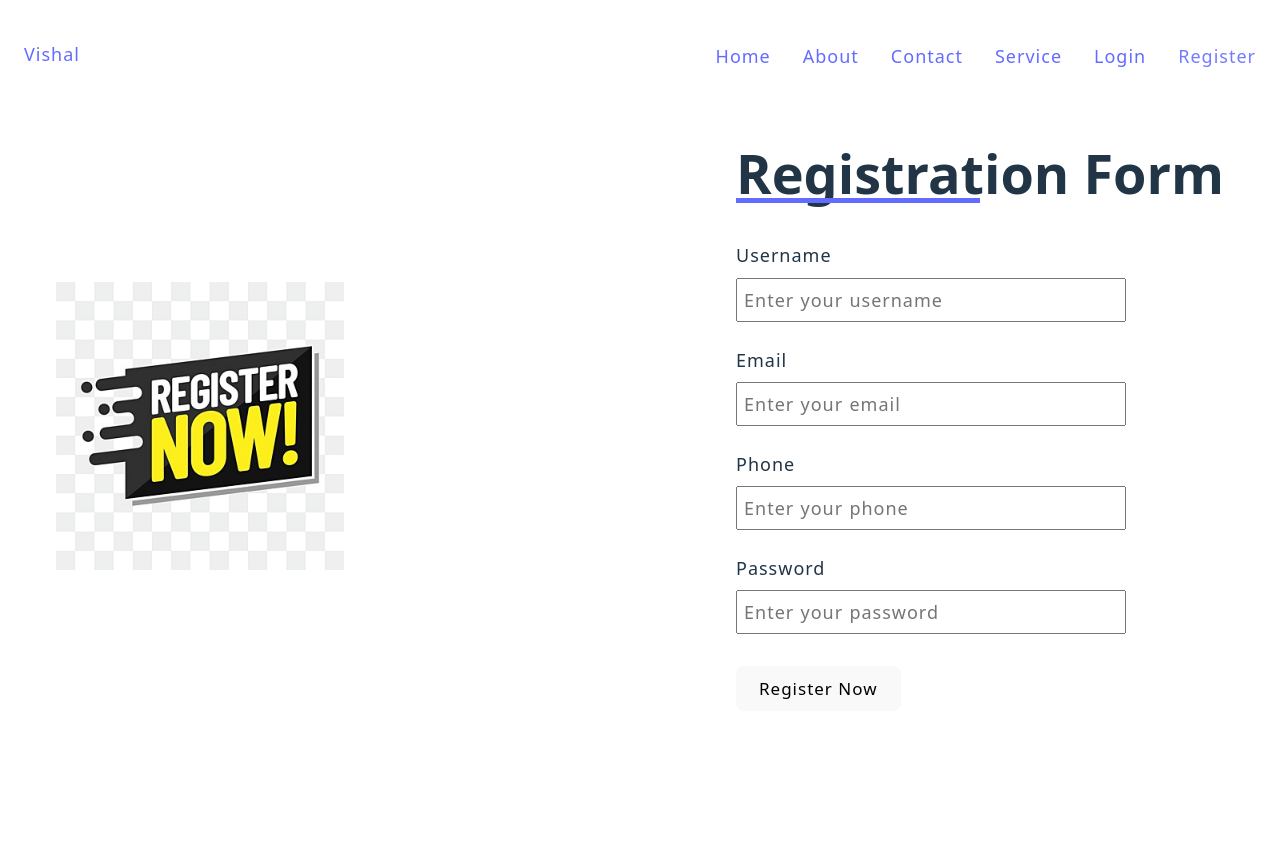
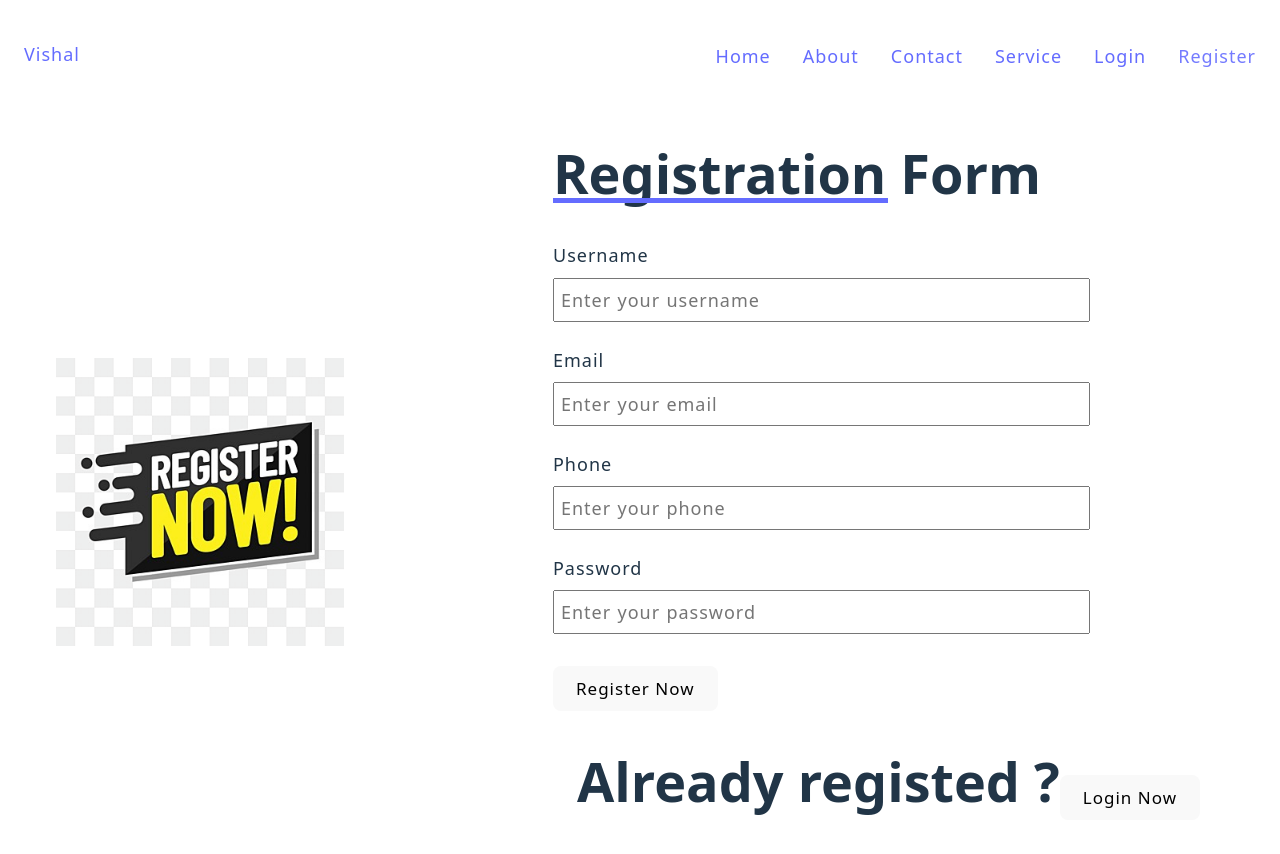
Before and after one commit to Vishal2970/Rivision, a React (Create React App) app: page /register in a window 1280 px wide. Shown: the top 854 px of the page. Before the commit the page ends 800 px from the top, so only its background shows below. Built offline with nearby package versions, Linux system fonts and the light colour scheme.

Commit message:
login and register

```diff
--- a/src/Pages/Login.jsx
+++ b/src/Pages/Login.jsx
@@ -1,19 +1,41 @@
 import { useState } from "react";
+import { useNavigate } from "react-router-dom";
 
+const URL = "http://localhost:5000/api/auth/login";
 export const Login = () => {
   const [user, setUser] = useState({
     email: "",
     password: "",
   });
-  const handleSubmit = (e) => {
+  const navigate = useNavigate();
+
+  const handleSubmit = async (e) => {
     e.preventDefault();
-    console.log(user);
+    try {
+      const response = await fetch(URL, {
+        method: "POST",
+        headers: {
+          "Content-Type": "application/json",
+        },
+        body: JSON.stringify(user),
+      });
+      if (response.ok) {
+        // setUser({email: "",password: ""})
+        // alert("login successfull");
+        navigate("/");
+      } else {
+        setUser({ email: "", password: "" });
+        alert("Invalid Credential");
+      }
+    } catch (error) {
+      console.log(error);
+    }
   };
   const handleInput = (e) => {
     // console.log(e);
     let name = e.target.name;
     let value = e.target.value;
-    console.log(value);
+    // console.log(value);
     setUser({
       ...user,
       [name]: value,
@@ -68,6 +90,16 @@ export const Login = () => {
                     Login Now
                   </button>
                 </form>
+                <div className="container">
+                  <h1>Not registed ?</h1>
+                  <button
+                    type="register"
+                    className="btn btn-register"
+                    onClick={() => navigate("/register")}
+                  >
+                    Register Now
+                  </button>
+                </div>
               </div>
             </div>
           </div>
--- a/src/Pages/Register.jsx
+++ b/src/Pages/Register.jsx
@@ -1,4 +1,5 @@
 import { useState } from "react";
+import { useNavigate } from "react-router-dom";
 
 export const Register = () => {
   const [user, setUser] = useState({
@@ -7,7 +8,7 @@ export const Register = () => {
     phone: "",
     password: "",
   });
-
+const navigate=useNavigate();
   const handleSubmit = async (e) => {
     e.preventDefault();
     // console.log(user);
@@ -20,11 +21,13 @@ export const Register = () => {
         body: JSON.stringify(user),
       });
      if(response.ok){
-        setUser({username: "",email: "",phone: "",password: ""})
-        alert("Successful");
+        navigate("/login");
+        alert("Registration successfull");
      }
     } catch (error) {
-        console.log("register",error);
+      setUser({username: "",email: "",phone: "",password: ""})
+      alert("Invalid credintial");
+        // console.log("register",error);
     }
   };
 
@@ -114,6 +117,11 @@ export const Register = () => {
                     Register Now
                   </button>
                 </form>
+                <div className="container">
+                <h1>Already registed ?</h1>
+                <button type="login" className="btn btn-login" onClick={() => navigate("/login")}>
+                  Login Now</button>
+                </div>
               </div>
             </div>
           </div>
```
